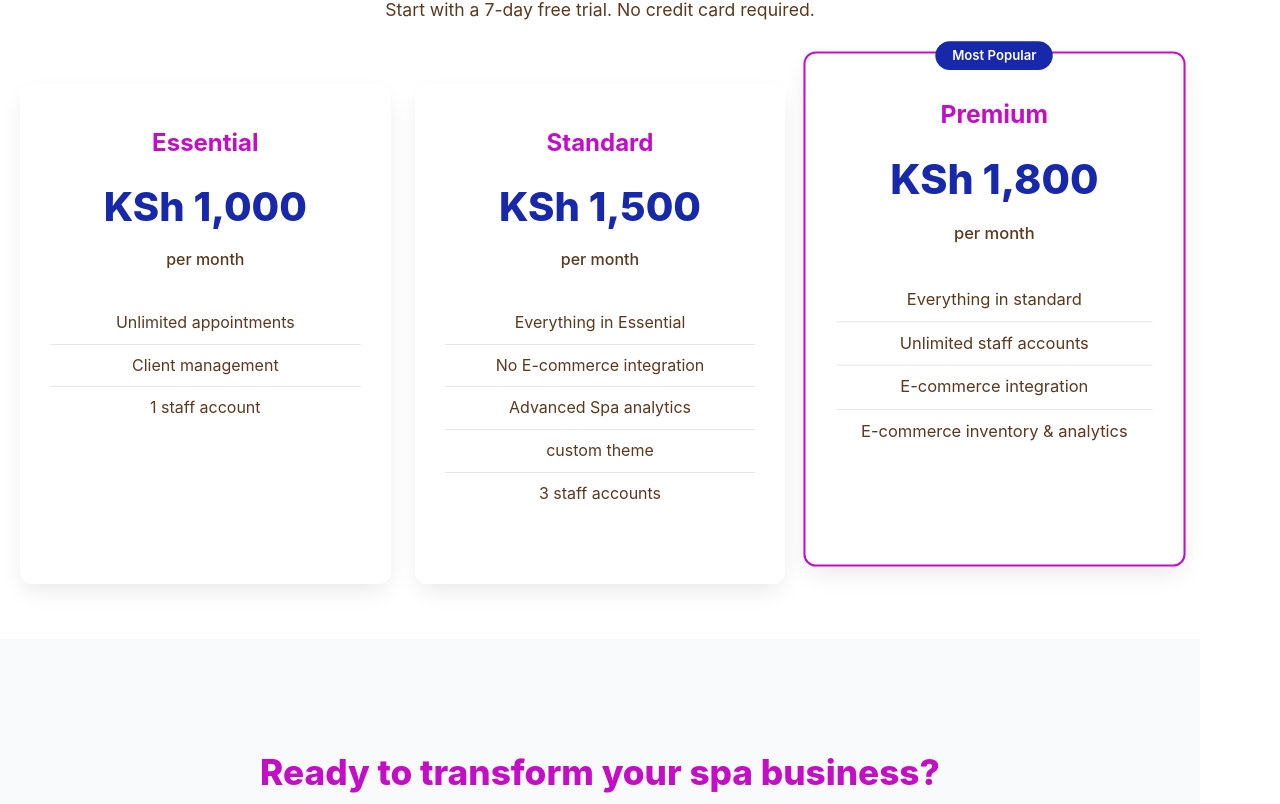
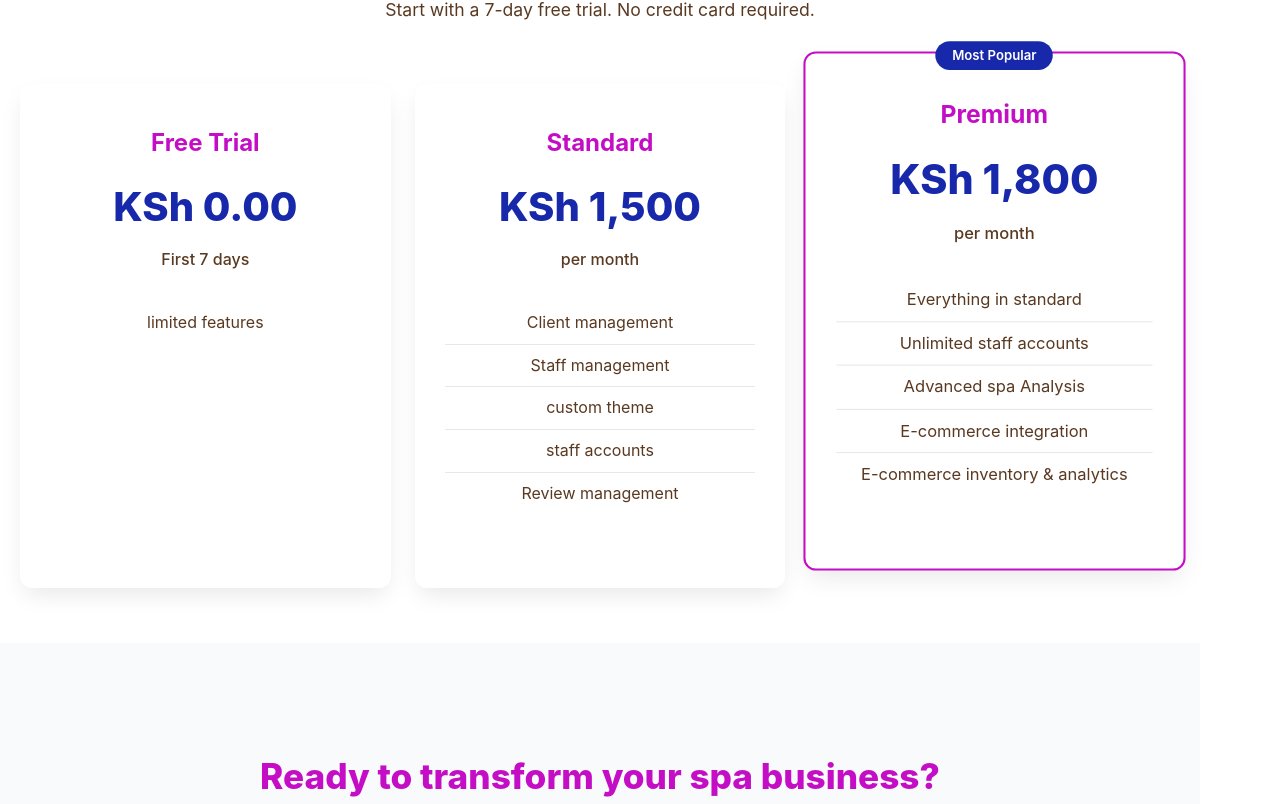
Before and after one commit to Jef70987/ATriUM, a React (Vite) app: page /falkon-parlor/ in a window 1280 px wide. Shown: the part 2736-3540 px from the top of the page. Built offline with nearby package versions, Linux system fonts and the light colour scheme.

Commit message:
fixing layout issues

```diff
--- a/src/App.jsx
+++ b/src/App.jsx
@@ -12,7 +12,6 @@ function App() {
         <Routes>
           <Route path="/" element={<FalkoNParlour />} />
           <Route path="/:slug/*" element={<Tenant />} />
-
           <Route path="/:slug/operator/*" element={<TenantOperator />} />
           <Route path="/:slug/staff/*" element={<TenantStaff />} />
         </Routes>
--- a/src/components/Landing/FalkonParlour.css
+++ b/src/components/Landing/FalkonParlour.css
@@ -539,6 +539,15 @@
 }
 
 @media (min-width: 792px) {
+  .falkon-app {
+    font-family: 'Inter', -apple-system, BlinkMacSystemFont, "Segoe UI", Roboto, sans-serif;
+    color: var(--text);
+    background: var(--background);
+    line-height: 1.6;
+    -webkit-font-smoothing: antialiased;
+    -moz-osx-font-smoothing: grayscale;
+    width: 100%;
+  }
   .falkon-app .contact-grid {
     grid-template-columns: 1fr 1fr;
   }
@@ -565,6 +574,8 @@
   width: 100%;
   padding: 12px 16px;
   border: 1px solid var(--border);
+  background-color: rgb(221, 214, 214);
+  color: black;
   border-radius: 8px;
   font-family: inherit;
   font-size: 1rem;
@@ -650,6 +661,15 @@
 
 /* Responsive */
 @media (max-width: 768px) {
+  .falkon-app {
+    font-family: 'Inter', -apple-system, BlinkMacSystemFont, "Segoe UI", Roboto, sans-serif;
+    color: var(--text);
+    background: var(--background);
+    line-height: 1.6;
+    -webkit-font-smoothing: antialiased;
+    -moz-osx-font-smoothing: grayscale;
+    width: 100%;
+  }
   .falkon-app .nav-links {
     display: none;
   }
--- a/src/components/Landing/LandingPage.jsx
+++ b/src/components/Landing/LandingPage.jsx
@@ -309,14 +309,12 @@ const FalkonParlour = () => {
             <div className="pricing-grid">
                 <div className="pricing-card fade-in">
                 <div className="pricing-header">
-                    <h3 className="pricing-title">Essential</h3>
-                    <div className="pricing-price">KSh 1,000</div>
-                    <div className="pricing-period">per month</div>
+                    <h3 className="pricing-title">Free Trial</h3>
+                    <div className="pricing-price">KSh 0.00</div>
+                    <div className="pricing-period">First 7 days</div>
                 </div>
                 <ul className="pricing-features">
-                    <li>Unlimited appointments</li>
-                    <li>Client management</li>
-                    <li>1 staff account</li>
+                    <li>limited features</li>
                 </ul>
 
                 </div>
@@ -328,11 +326,11 @@ const FalkonParlour = () => {
                     <div className="pricing-period">per month</div>
                 </div>
                 <ul className="pricing-features">
-                    <li>Everything in Essential</li>
-                    <li>No E-commerce integration</li>
-                    <li>Advanced Spa analytics</li>
+                    <li>Client management</li>
+                    <li>Staff management</li>
                     <li>custom theme</li>
-                    <li>3 staff accounts</li>
+                    <li>staff accounts</li>
+                    <li>Review management</li>
                 </ul>
 
                 </div>
@@ -346,6 +344,7 @@ const FalkonParlour = () => {
                 <ul className="pricing-features">
                     <li>Everything in standard</li>
                     <li>Unlimited staff accounts</li>
+                    <li>Advanced spa Analysis</li>
                     <li>E-commerce integration</li>
                     <li>E-commerce inventory & analytics</li>
                 </ul>
@@ -465,7 +464,7 @@ const FalkonParlour = () => {
                         <i className="fas fa-comment"></i>
                     </div>
                     <div>
-                        <div style={{fontWeight: '600',color:'blue'}}><a href="https://wa.me/254718364879/?text=Hello,%20welcome,%20You%20are%20chatting%20with%20Falkon%20Analytiks%20customer%20assistant" target='_blank'> Chat on WhatsApp</a> </div>
+                        <div style={{fontWeight: '600',color:'blue'}}><a href="https://wa.me/254718364879" target='_blank'> Chat on WhatsApp</a> </div>
                         <div style={{color: '#6B7280'}}></div>
                     </div>
                     </div>
--- /dev/null
+++ b/src/components/Shop/Error.css
@@ -0,0 +1,24 @@
+.Error--container {
+    width:100%;
+    padding:50% 250%;
+    background-color: transparent;
+    border-Radius: 4px;
+
+}
+.Error--container p {
+    color: #c62828;
+    font-Size:20px;
+    text-Align:center;
+}
+
+@media (max-width: 728px) {
+    .Error--container {
+        width:50%;
+        padding:20% 100%;
+        background-color: transparent;
+        border-Radius: 4px;
+        color: #c62828;
+        font-Size:20px;
+        text-Align:center;
+    }
+}
--- a/src/components/Shop/ErrorMessage.jsx
+++ b/src/components/Shop/ErrorMessage.jsx
@@ -1,23 +1,9 @@
-
-
-const styles = {
-    container : {
-        width:'1200px',
-        padding:'15px',
-        backgroundColor: 'transparent',
-        border:'1px solid #ef9a9a',
-        borderRadius: '4px',
-        color: '#c62828',
-        fontSize:'20px',
-        textAlign:'center'
-    },
-
-};
+import './Error.css';
 
 const ErrorMessage = ({message}) => {
     return (
-        <div style={styles.container}>
-            {message || 'An error occured. Please try again later.'}
+        <div className='Error--container'>
+            <p>{message || 'An error occured. Please try again later.'}</p>
         </div>
     )
 }
```
